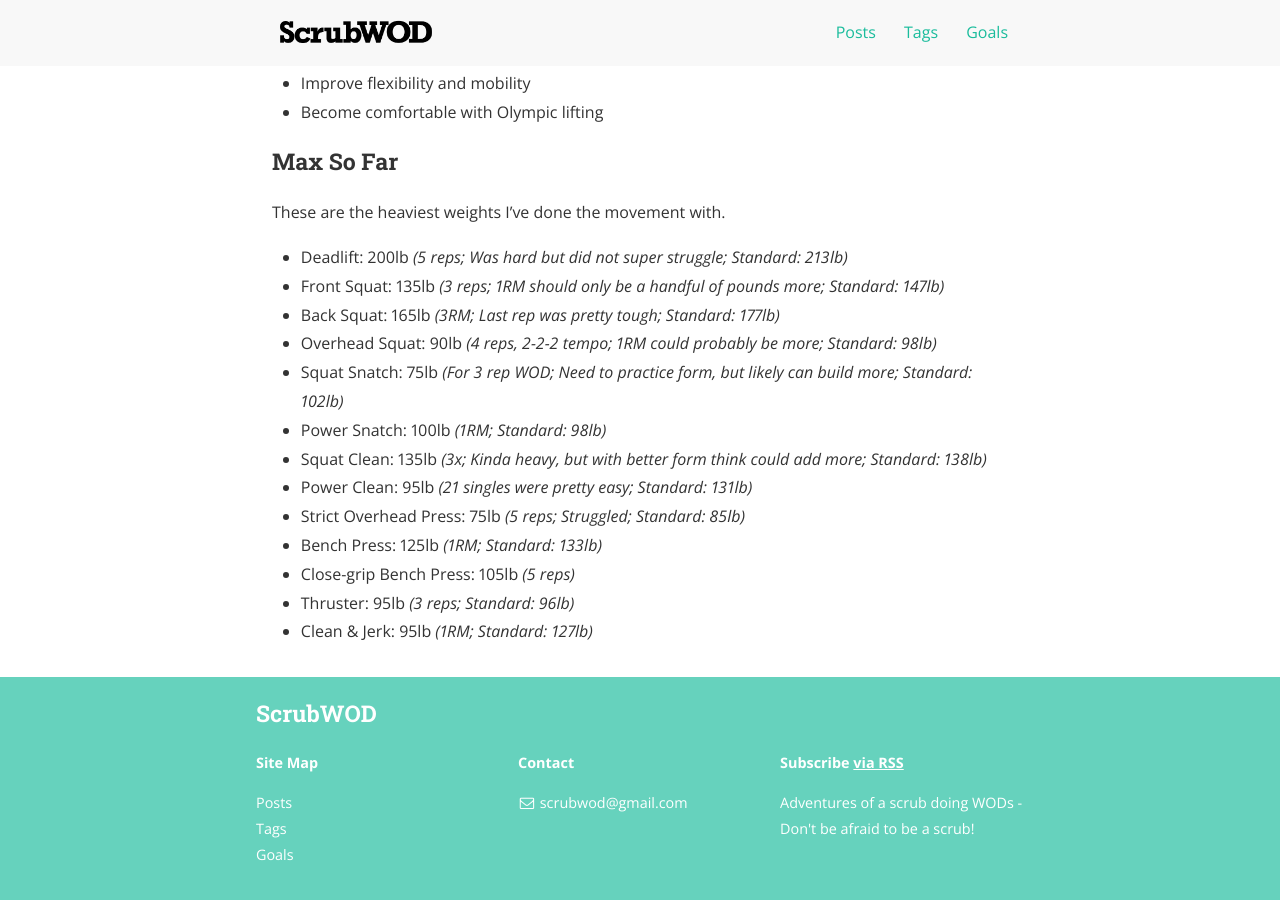
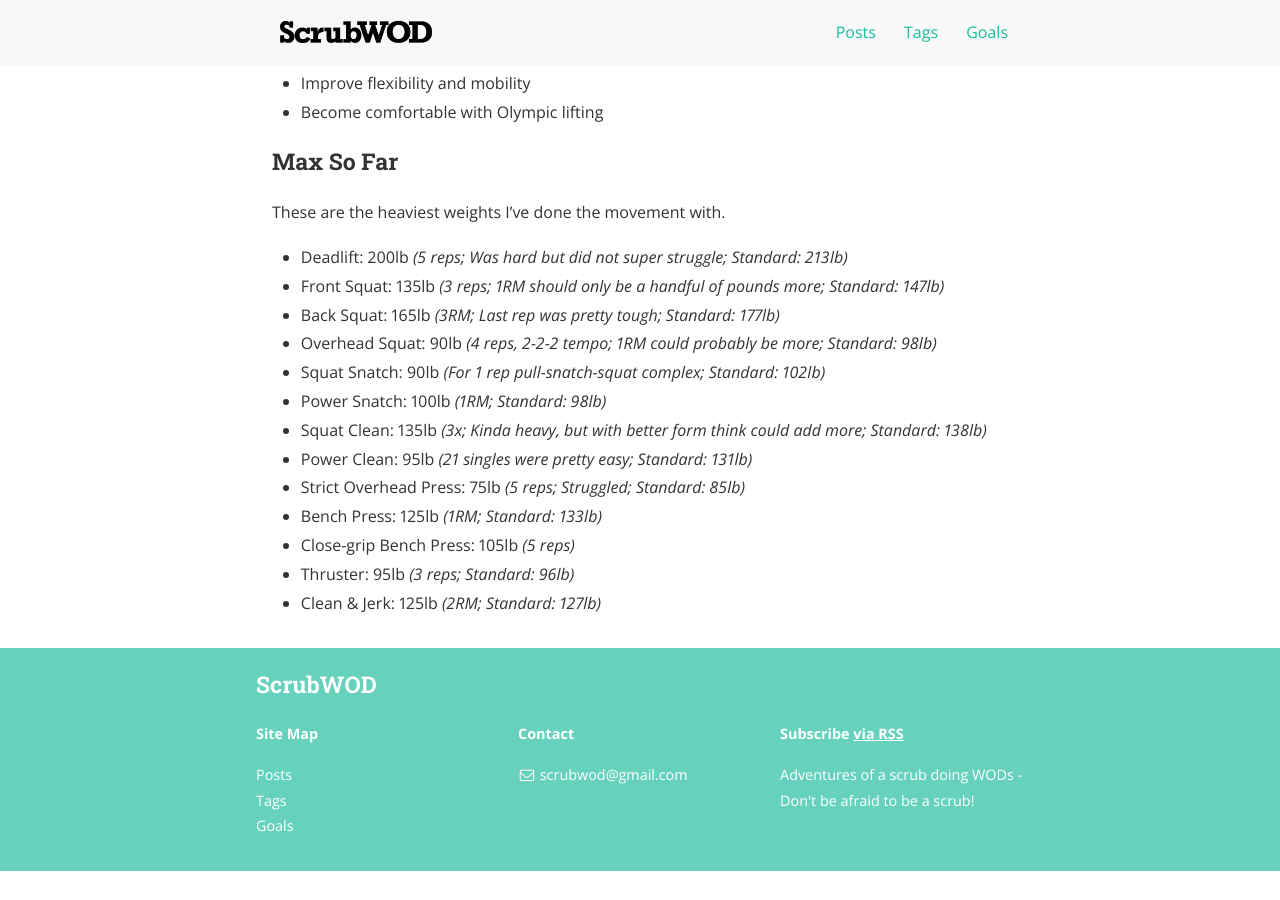
Before and after one commit to scrubwod/scrubwod.github.io, a Jekyll site: the page built from goals.md, in a window 1280 px wide and 900 px high, scrolled down 776 px. Built offline with Jekyll 4.4.1, drawn with Linux system fonts in a browser that asks for light colours; nearby versions of some CDN libraries; after the commit the page ends 1647 px from its top, so only the background shows below that.

Commit message:
[GOALS] Update max so fars after oly class

```diff
--- a/goals.md
+++ b/goals.md
@@ -39,7 +39,7 @@ These are the heaviest weights I've done the movement with.
 - Front Squat: 135lb _(3 reps; 1RM should only be a handful of pounds more; Standard: 147lb)_
 - Back Squat: 165lb _(3RM; Last rep was pretty tough; Standard: 177lb)_
 - Overhead Squat: 90lb _(4 reps, 2-2-2 tempo; 1RM could probably be more; Standard: 98lb)_
-- Squat Snatch: 75lb _(For 3 rep WOD; Need to practice form, but likely can build more; Standard: 102lb)_
+- Squat Snatch: 90lb _(For 1 rep pull-snatch-squat complex; Standard: 102lb)_
 - Power Snatch: 100lb _(1RM; Standard: 98lb)_
 - Squat Clean: 135lb _(3x; Kinda heavy, but with better form think could add more; Standard: 138lb)_
 - Power Clean: 95lb _(21 singles were pretty easy; Standard: 131lb)_
@@ -47,4 +47,4 @@ These are the heaviest weights I've done the movement with.
 - Bench Press: 125lb _(1RM; Standard: 133lb)_
 - Close-grip Bench Press: 105lb _(5 reps)_
 - Thruster: 95lb _(3 reps; Standard: 96lb)_
-- Clean & Jerk: 95lb _(1RM; Standard: 127lb)_
+- Clean & Jerk: 125lb _(2RM; Standard: 127lb)_
```
